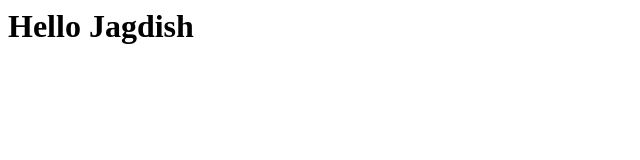
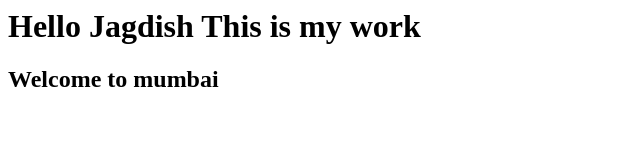
Before and after one commit to Jagdish0886/Terraform, a plain HTML site: page index.html in a window 1280 px wide. Shown: the whole page, without its empty margins (0-640 px from the left). Drawn offline with Linux system fonts and the light colour scheme.

Commit message:
change#2

```diff
--- a/index.html
+++ b/index.html
@@ -1,5 +1,9 @@
 <html>
     <h1>
         Hello Jagdish
+        This is my work
     </h1>
+    <h2>
+        Welcome to mumbai
+    </h2>
 </html>
```
